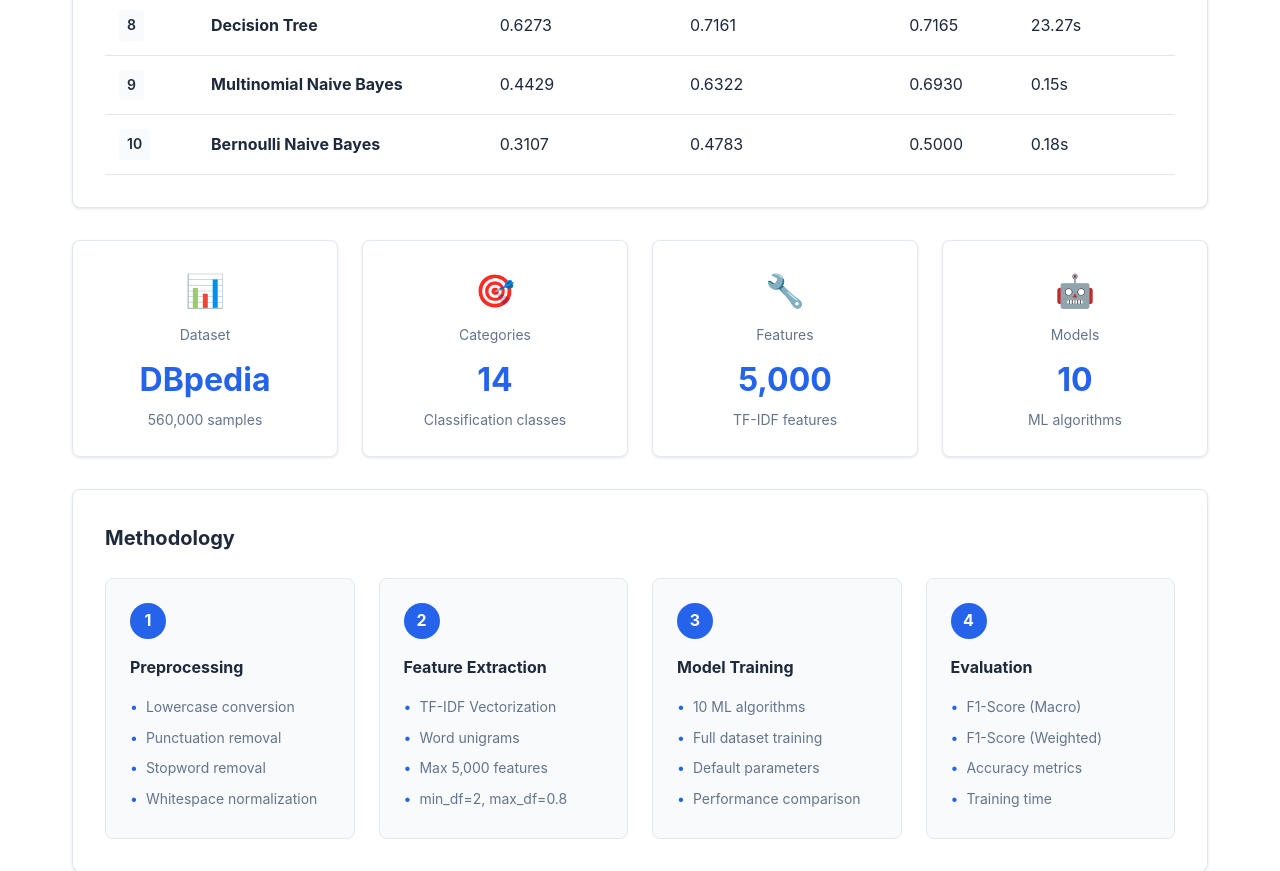
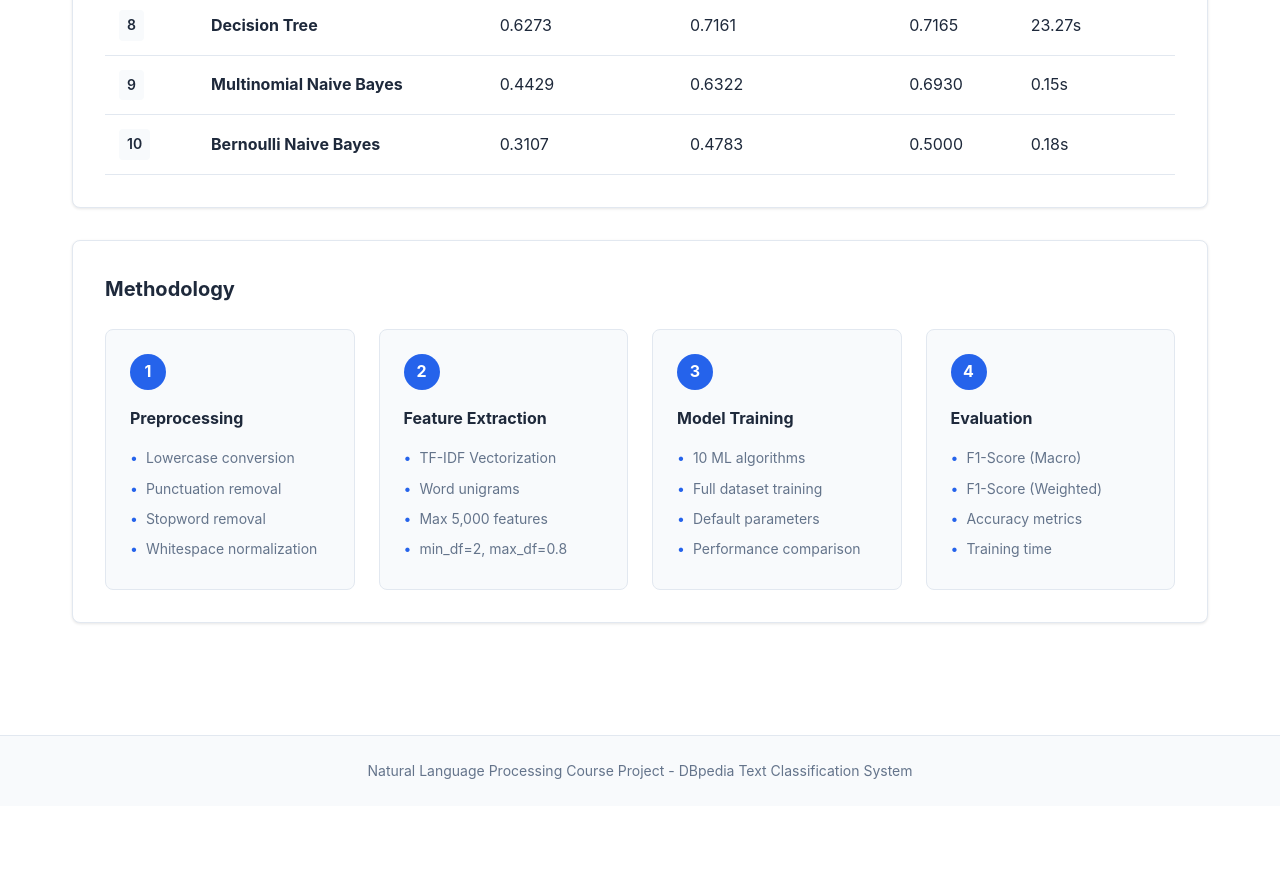
Before and after one commit to Atif1299/DBpedia-Text-Classification-560k, a Flask app: page /dashboard in a window 1280 px wide. Shown: the part 1565-2436 px from the top of the page. After the commit the page ends 2344 px from the top, so only its background shows below. Run offline with Flask 3, Linux system fonts and the light colour scheme; data that the repository does not hold is empty; parts of the project's set-up code (start-up, migrations or seed data) failed here and were passed over.

Commit message:
Updated version

```diff
--- a/templates/dashboard.html
+++ b/templates/dashboard.html
@@ -76,36 +76,7 @@
             </div>
         </div>
 
-        <!-- Project Statistics -->
-        <div class="stats-grid">
-            <div class="stat-card">
-                <div class="stat-icon">📊</div>
-                <div class="stat-title">Dataset</div>
-                <div class="stat-value">DBpedia</div>
-                <div class="stat-desc">560,000 samples</div>
-            </div>
 
-            <div class="stat-card">
-                <div class="stat-icon">🎯</div>
-                <div class="stat-title">Categories</div>
-                <div class="stat-value">14</div>
-                <div class="stat-desc">Classification classes</div>
-            </div>
-
-            <div class="stat-card">
-                <div class="stat-icon">🔧</div>
-                <div class="stat-title">Features</div>
-                <div class="stat-value">5,000</div>
-                <div class="stat-desc">TF-IDF features</div>
-            </div>
-
-            <div class="stat-card">
-                <div class="stat-icon">🤖</div>
-                <div class="stat-title">Models</div>
-                <div class="stat-value">10</div>
-                <div class="stat-desc">ML algorithms</div>
-            </div>
-        </div>
 
         <!-- Methodology -->
         <div class="card methodology-card">
```
